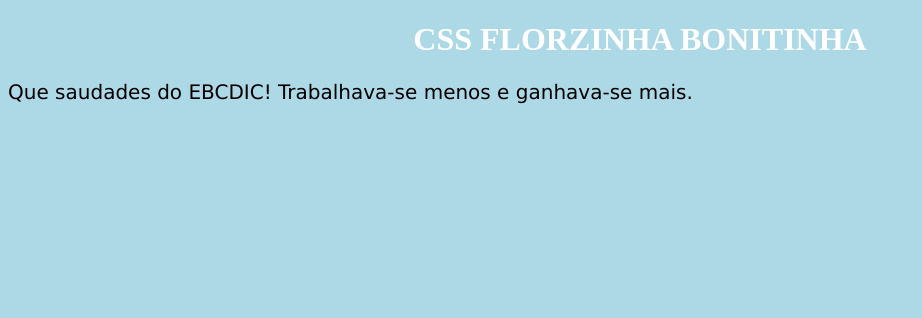
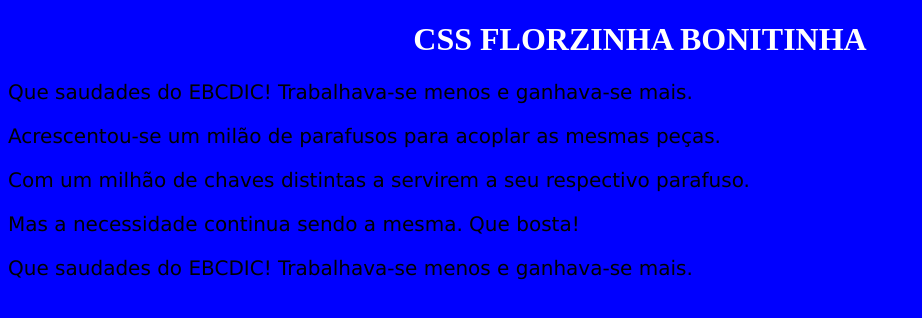
Before and after one commit to LuizAlvesR/tjdf.sass, a plain HTML site: page index.html in a window 1280 px wide. Shown: the whole page, without its empty margins (0-922 px from the left). Drawn offline with Linux system fonts and the light colour scheme.

Commit message:
inicio do projeto

```diff
--- /dev/null
+++ b/estilo.css
@@ -0,0 +1,13 @@
+body {
+    background-color: blue;
+}
+
+h1 {
+    color: white;
+    text-align: center;
+}
+
+p {
+    font-family: verdana;
+    font-size: 20px;
+}
--- a/index.html
+++ b/index.html
@@ -1,26 +1,15 @@
 <!DOCTYPE html>
 <html>
 <head>
-<style>
-body {
-    background-color: lightblue;
-}
-
-h1 {
-    color: white;
-    text-align: center;
-}
-
-p {
-    font-family: verdana;
-    font-size: 20px;
-}
-</style>
+<link rel="stylesheet" href="estilo.css">
 </head>
 <body>
 
 <h1>CSS FLORZINHA BONITINHA</h1>
 <p>Que saudades do EBCDIC! Trabalhava-se menos e ganhava-se mais.</p>
-
+<p>Acrescentou-se um milão de parafusos para acoplar as mesmas peças.</p>
+<p>Com um milhão de chaves distintas a servirem a seu respectivo parafuso. </p>
+<p>Mas a necessidade continua sendo a mesma. Que bosta!</p>
+<p>Que saudades do EBCDIC! Trabalhava-se menos e ganhava-se mais.</p>
 </body>
 </html>
```
